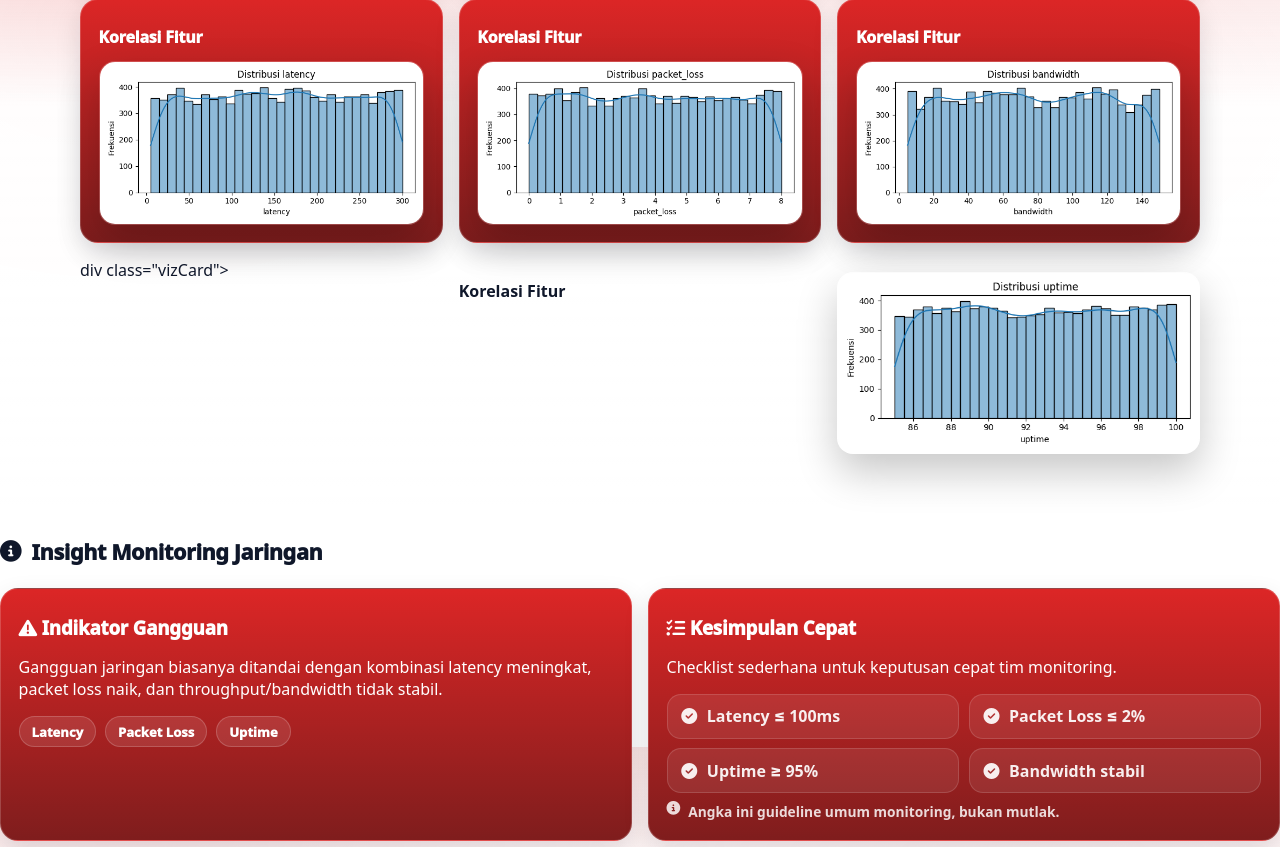
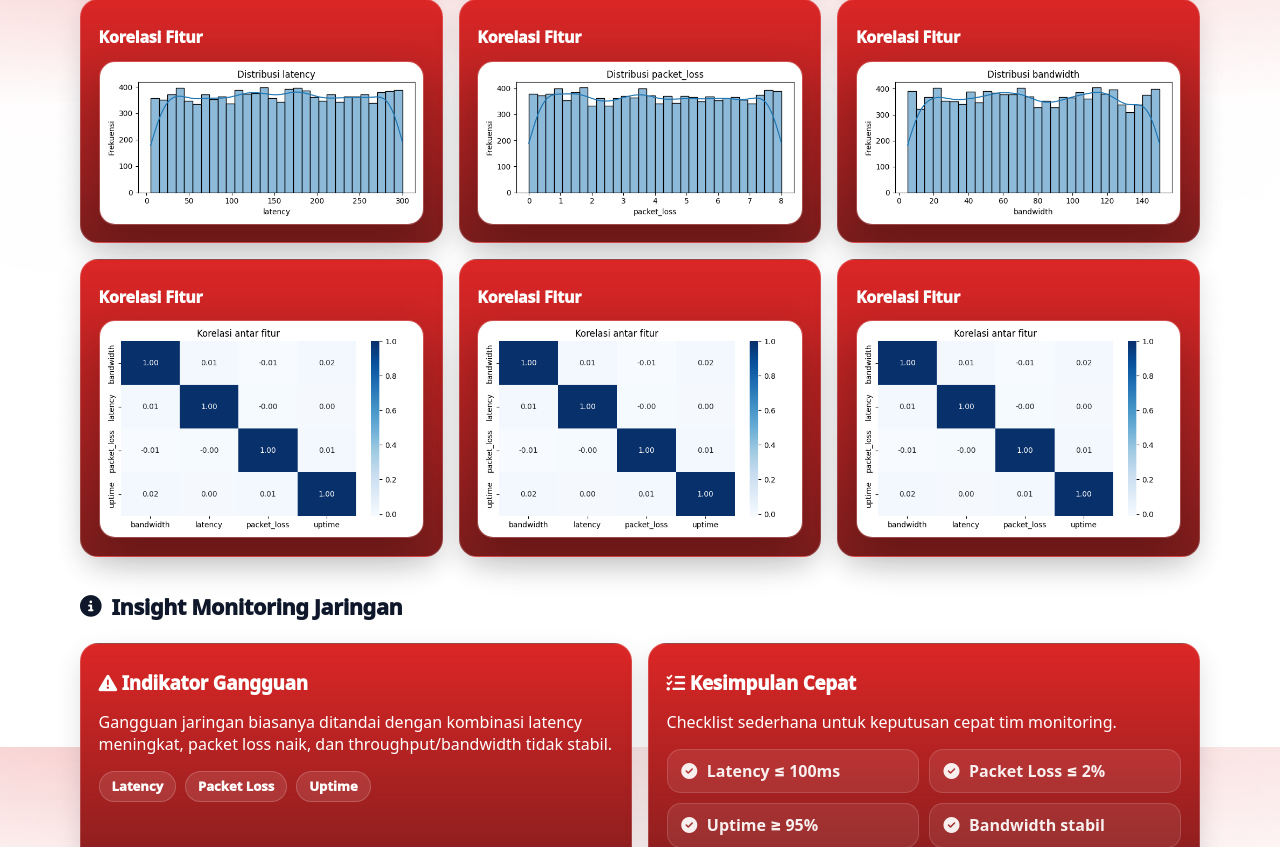
Before and after one commit to Raffa-shi/Prediksi-Machine-Learning, a Flask app: page / in a window 1280 px wide. Shown: the part 3253-4100 px from the top of the page. Run offline with Flask 3, Linux system fonts and the light colour scheme; parts of the project's set-up code (start-up, migrations or seed data) failed here and were passed over.

Commit message:
Adding Card

```diff
--- a/Supervised Learning/templates/index.html
+++ b/Supervised Learning/templates/index.html
@@ -439,11 +439,24 @@
         <img class="vizImg slotImg" src="{{ url_for('static', filename='distribusi_bandwidth.png') }}" alt="korelasi fitur">
       </div>
 
-      div class="vizCard">
+       <div class="vizCard">
         <h4>Korelasi Fitur</h4>
-        <!-- Additional 4 -->
-        <img class="vizImg slotImg" src="{{ url_for('static', filename='distribusi_uptime.png') }}" alt="korelasi fitur">
+        <!-- Additional 4-->
+        <img class="vizImg slotImg" src="{{ url_for('static', filename='correlation_heatmap.png') }}" alt="korelasi fitur">
       </div>
+
+      <div class="vizCard">
+        <h4>Korelasi Fitur</h4>
+        <!-- Additional 4-->
+        <img class="vizImg slotImg" src="{{ url_for('static', filename='correlation_heatmap.png') }}" alt="korelasi fitur">
+      </div>
+
+      <div class="vizCard">
+        <h4>Korelasi Fitur</h4>
+        <!-- Additional 4-->
+        <img class="vizImg slotImg" src="{{ url_for('static', filename='correlation_heatmap.png') }}" alt="korelasi fitur">
+      </div>
+
     </div>
 
   </div>
```
